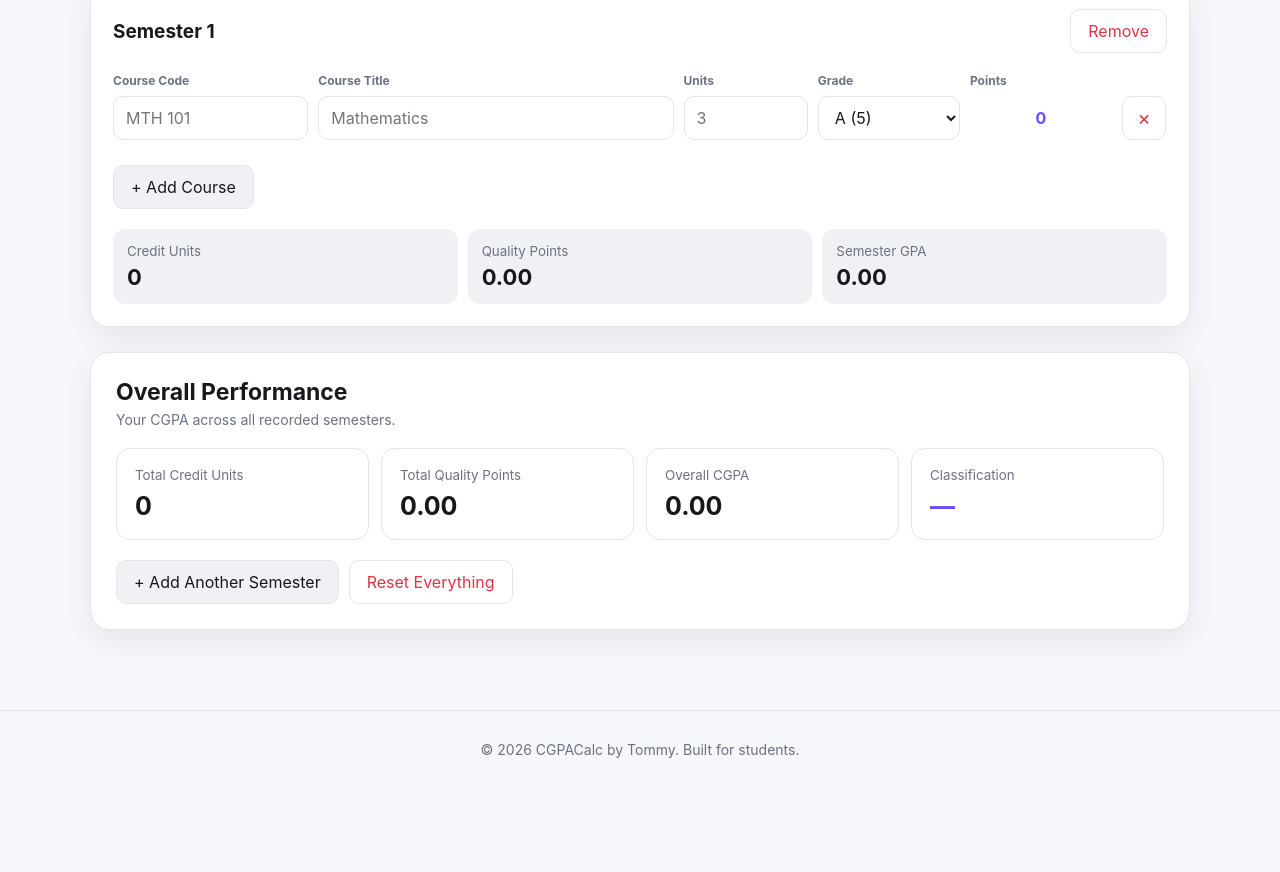
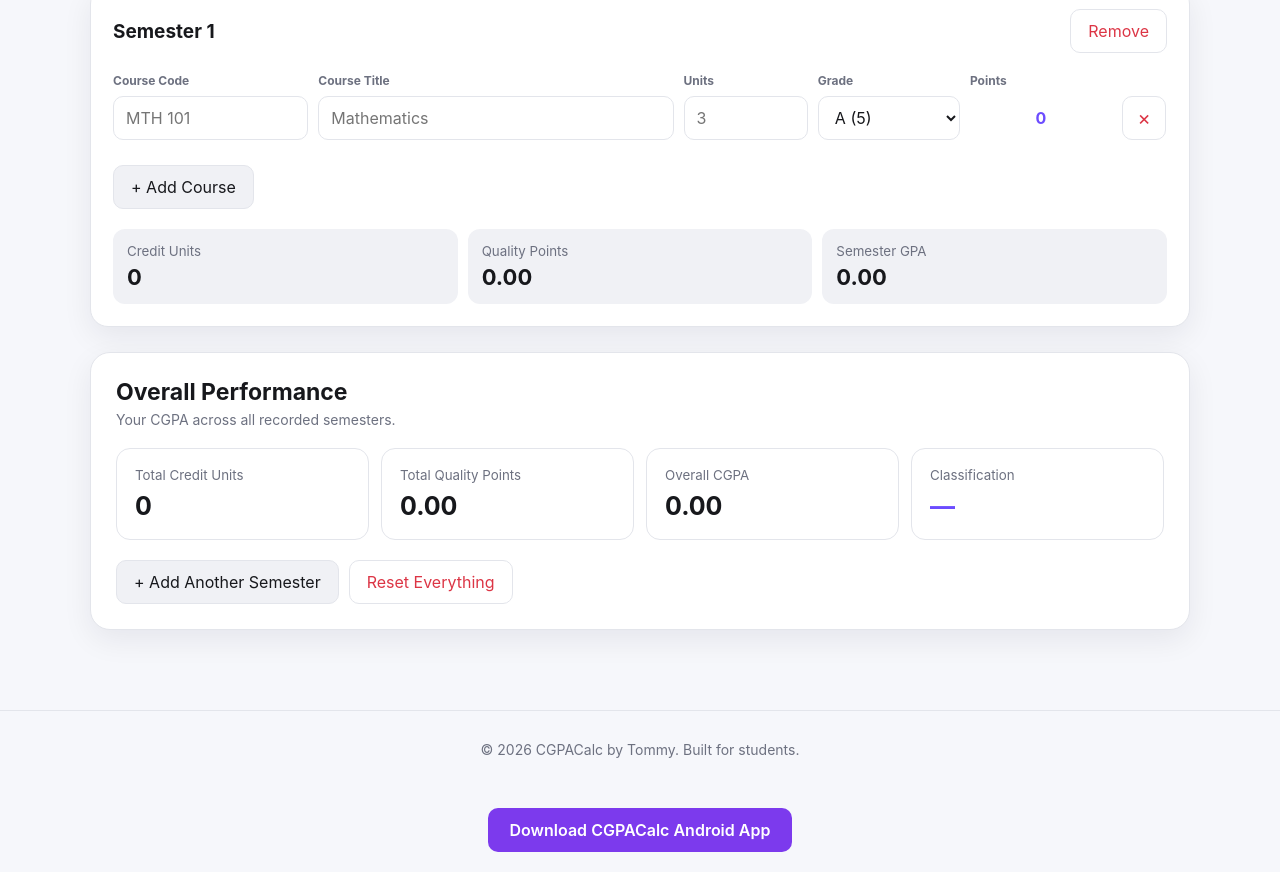
Before and after one commit to Web3TWO/cgpacalc, a website: page www/index.html in a window 1280 px wide. Shown: the part 533-1405 px from the top of the page. Before the commit the page ends 1321 px from the top, so only its background shows below. Drawn offline with Linux system fonts and the light colour scheme.

Commit message:
Add APK download button

```diff
--- a/www/index.html
+++ b/www/index.html
@@ -452,6 +452,24 @@
             .main-actions .btn {
                 width: 100%;
             }
+        }
+
+        .download-btn {
+            display: block;
+            width: fit-content;
+            margin: 20px auto;
+            padding: 12px 22px;
+            background: #7c3aed;
+            color: white;
+            text-decoration: none;
+            border-radius: 10px;
+            font-weight: 600;
+            transition: 0.2s ease;
+        }
+
+        .download-btn:hover {
+            background: #6d28d9;
+            transform: translateY(-2px);
         }
     </style>
 </head>
@@ -1333,7 +1351,9 @@
 
         render();
     </script>
-
+    <a href="/downloads/cgpacalc-by-tommy-main-29ade3-release.apk" download class="download-btn">
+        Download CGPACalc Android App
+    </a>
 </body>
 
 </html>
```
